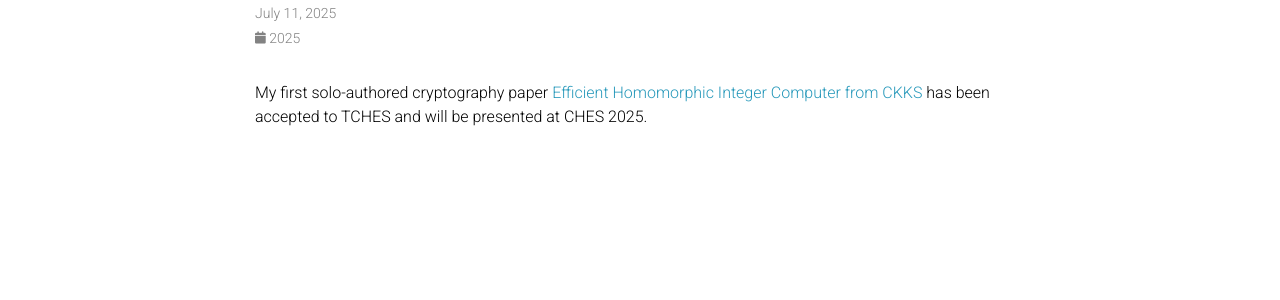
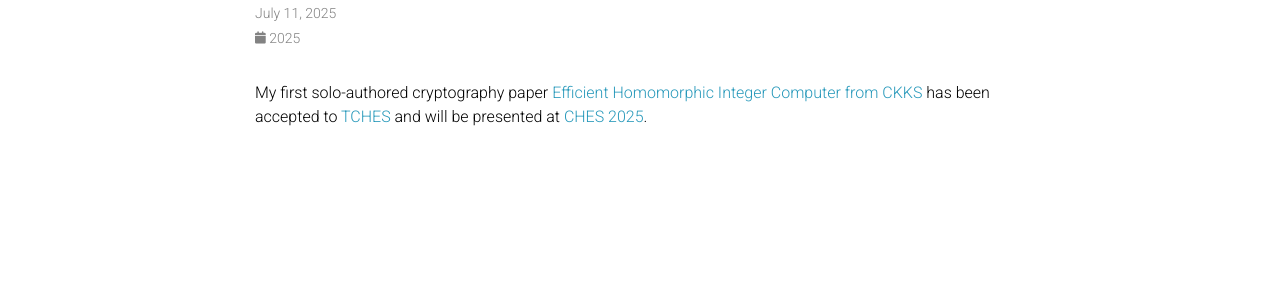
Before and after one commit to jaehyungkim0/jaehyungkim0.github.io, a Jekyll site: the page built from _news/integer-computer.md, in a window 1280 px wide. Shown: the part 158-458 px from the top of the page. Built offline with Jekyll 4.4.1, drawn with Linux system fonts in a browser that asks for light colours; comment, search, counter and statistics services are not loaded; a style sheet for code colours, icons or effects is not loaded; part of the change alters nothing that is shown.

```diff
--- a/_news/integer-computer.md
+++ b/_news/integer-computer.md
@@ -5,4 +5,4 @@ date: 2025-07-11
 related_posts: false
 ---
 
-My first solo-authored cryptography paper [Efficient Homomorphic Integer Computer from CKKS](https://eprint.iacr.org/2025/066) has been accepted to TCHES and will be presented at CHES 2025.
+My first solo-authored cryptography paper [Efficient Homomorphic Integer Computer from CKKS](https://eprint.iacr.org/2025/066) has been accepted to [TCHES](https://tches.iacr.org/) and will be presented at [CHES 2025](https://ches.iacr.org/2025/).
```
